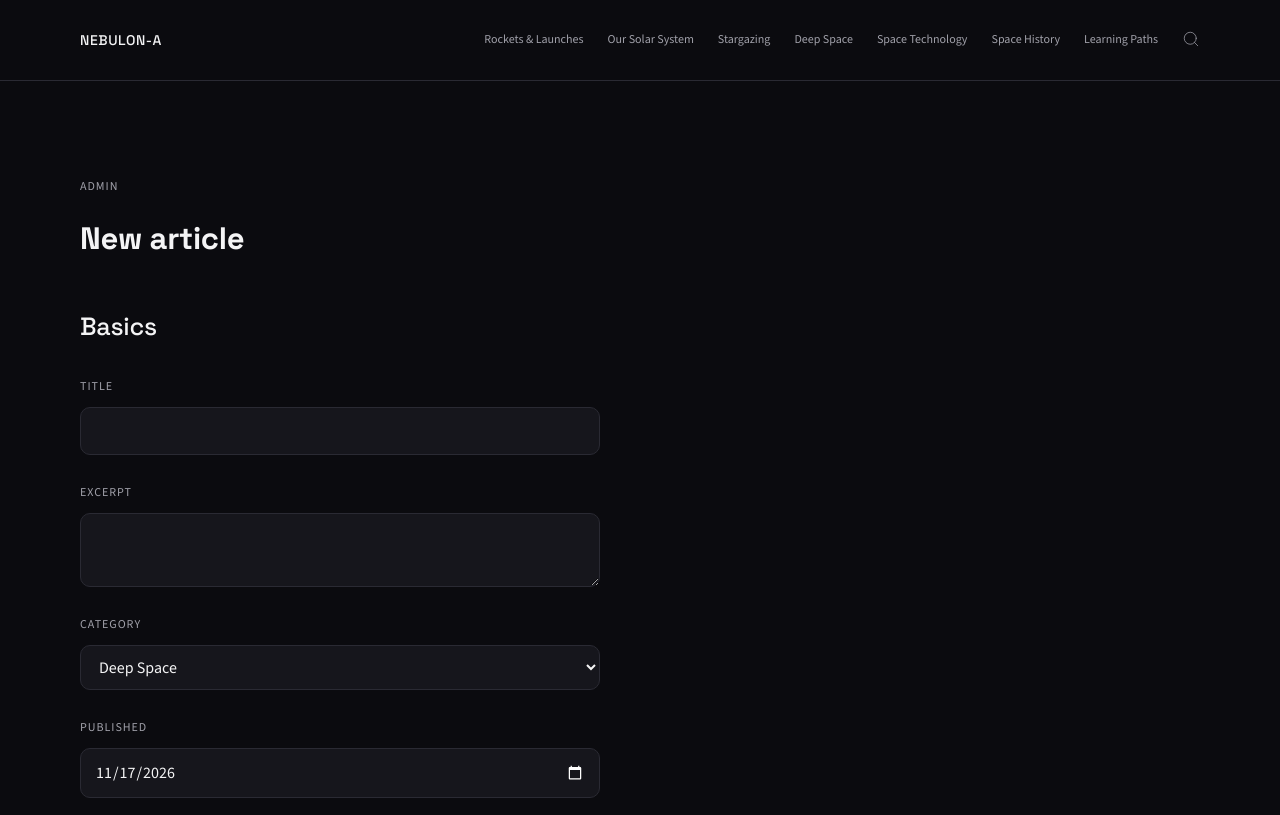
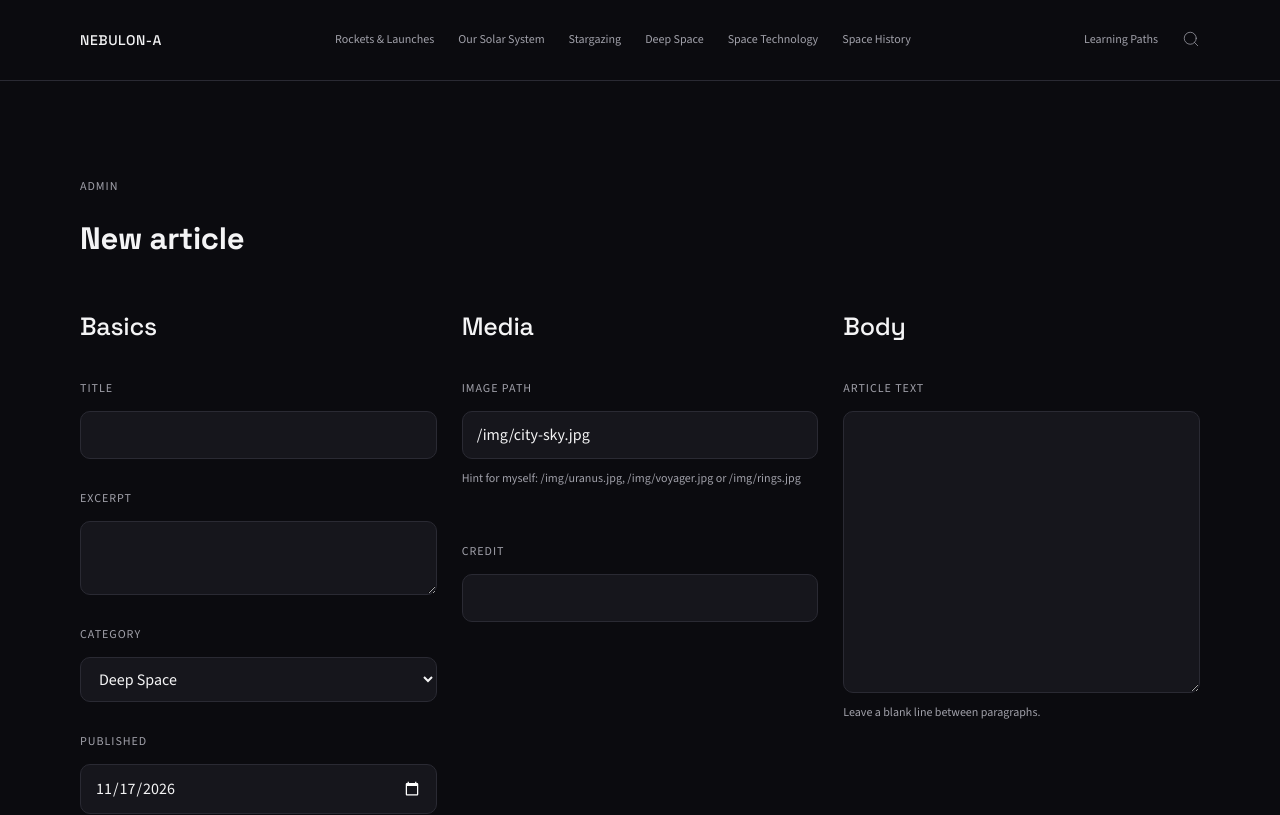
Before and after one commit to LVT53/nebulon-a, a Vue app: page /admin/new in a window 1280 px wide. Shown: the top 815 px of the page. Built offline with nearby package versions, Linux system fonts and the light colour scheme.

Commit message:
CSS and layout updates to match Figma prototype.

```diff
--- a/src/components/AppButton.vue
+++ b/src/components/AppButton.vue
@@ -1,12 +1,18 @@
 <script setup>
+import { RouterLink } from 'vue-router'
+
 defineProps({
   variant: { type: String, default: 'primary' },
   type: { type: String, default: 'button' },
+  to: { type: String, default: '' },
 })
 </script>
 
 <template>
-  <button :type="type" :class="['btn', `btn--${variant}`]">
+  <RouterLink v-if="to" :to="to" :class="['btn', `btn--${variant}`]">
+    <slot />
+  </RouterLink>
+  <button v-else :type="type" :class="['btn', `btn--${variant}`]">
     <slot />
   </button>
 </template>
--- a/src/components/SiteHeader.vue
+++ b/src/components/SiteHeader.vue
@@ -62,7 +62,6 @@ import { Search } from '@lucide/vue';
 .nav {
   display: flex;
   gap: var(--space-stack);
-  margin-left: auto;
 }
 
 .actions {
--- a/src/views/AdminFormView.vue
+++ b/src/views/AdminFormView.vue
@@ -70,6 +70,8 @@ function save() {
     <p class="eyebrow">Admin</p>
     <h1>{{ heading }}</h1>
     <form class="form" @submit.prevent="save">
+      <div>
+        <div>
           <h2>Basics</h2>
 
           <label for="title">Title</label>
@@ -90,7 +92,8 @@ function save() {
 
           <label for="readingTime">Reading time (minutes)</label>
           <input id="readingTime" v-model.number="draft.readingTime" type="number" min="1" />
-
+        </div>
+        <div>
           <h2>Media</h2>
 
           <label for="image">Image path</label>
@@ -99,13 +102,15 @@ function save() {
 
           <label for="credit">Credit</label>
           <input id="credit" v-model="draft.credit" type="text" />
-
+        </div>
+        <div>
           <h2>Body</h2>
 
           <label for="body">Article text</label>
           <textarea id="body" v-model="draft.body" rows="10"></textarea>
           <p class="meta">Leave a blank line between paragraphs.</p>
-
+        </div>
+      </div>
       <div class="actions">
         <AppButton type="submit">Save article</AppButton>
         <AppButton variant="secondary" @click="router.push('/admin')">Cancel</AppButton>
@@ -116,10 +121,21 @@ function save() {
 
 <style scoped>
 .form {
-  max-width: 520px;
   display: flex;
   flex-direction: column;
   gap: var(--space-micro);
+}
+
+.form div {
+  display: flex;
+  flex-direction: row;
+  width: 100%;
+  gap: 10px 25px;
+}
+
+.form div div {
+  display: flex;
+  flex-direction: column;
 }
 
 h2 {
```
Lines whose indentation alone changed are shown as unchanged.
